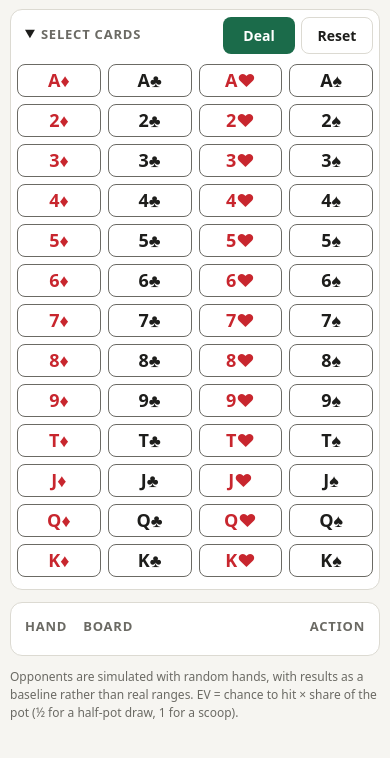
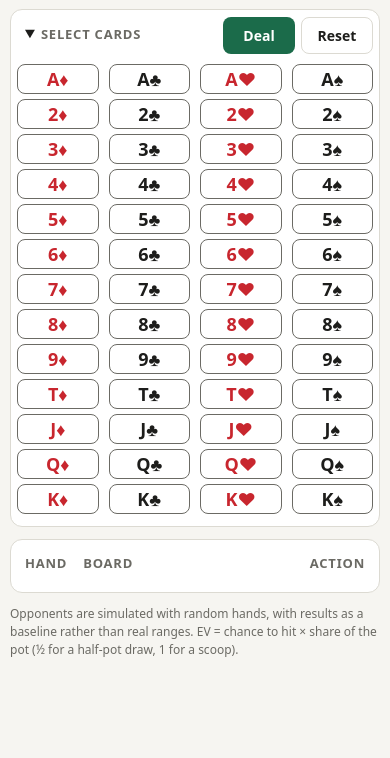
Before and after one commit to trackmastergreg/trackmastergreg.github.io, a plain HTML site: page poker/omaha.html in a window 390 px wide. Shown: the part 50-808 px from the top of the page. Drawn offline with Linux system fonts and the light colour scheme.

Commit message:
Add files via upload

```diff
--- a/poker/omaha.html
+++ b/poker/omaha.html
@@ -35,7 +35,7 @@ ul{margin:4px 0 0;padding-left:18px}li{margin:3px 0}
 button.s{background:var(--card);color:var(--fg);border:1px solid var(--bd)}
 .eqg{display:flex;flex-wrap:wrap;gap:4px}.eqc{display:flex;flex-direction:column;align-items:center;text-align:center}.eqc small{font-size:11px;line-height:1.2;color:var(--mut)}.eqc.up small{color:var(--acc);font-weight:700}.eqc.dn small{color:var(--bad)}.sm .c{cursor:pointer}
 .calc{font-size:13px;background:var(--bg);border:1px solid var(--bd);border-radius:8px;padding:6px 9px;margin:4px 0 6px}
-.pkc{padding:12px 6px}.pkc>summary{padding-left:8px}@media (max-width:480px){main{padding:10px}}.pk{display:grid;grid-template-columns:repeat(4,1fr);gap:7px}.pk .c{min-width:0;height:33px;margin:0;padding:0;display:flex;align-items:center;justify-content:center;font-size:18px;font-weight:700;cursor:pointer;opacity:1;background:var(--card);border-color:var(--mut)}.pk .c.h{outline:2px solid var(--acc);background:var(--bd)}.pk .c.b{outline:2px solid #d6b86b;background:var(--bd)}summary{cursor:pointer}
+.pkc{padding:12px 6px}.pkc>summary{padding-left:8px}@media (max-width:480px){main{padding:10px}}.pk{display:grid;grid-template-columns:repeat(4,1fr);gap:5px 10px}.pk .c{min-width:0;height:30px;margin:0;padding:0;display:flex;align-items:center;justify-content:center;font-size:18px;font-weight:700;cursor:pointer;opacity:1;background:var(--card);border-color:var(--mut)}.pk .c.h{outline:2px solid var(--acc);background:var(--bd)}.pk .c.b{outline:2px solid #d6b86b;background:var(--bd)}summary{cursor:pointer}
 .hd{display:flex;align-items:center;justify-content:space-between;gap:8px;margin:4px 0 12px}.hd h1{margin:0}.hd label{flex-direction:row;align-items:center;gap:6px;white-space:nowrap}.hd select{width:auto;padding:6px}
 .btns{float:right;display:flex;gap:6px;margin-top:-5px}.btns button{min-width:72px;padding:7px 0;font-size:14px}details.card>summary::after{content:"";display:block;clear:both}
 .top{display:flex;gap:8px;align-items:center;flex-wrap:nowrap}.top button{padding:9px 12px;white-space:nowrap}.top .dl{flex:1}.top label{flex-direction:row;align-items:center;gap:6px;white-space:nowrap}.top select{width:auto;padding:7px 6px}
```
